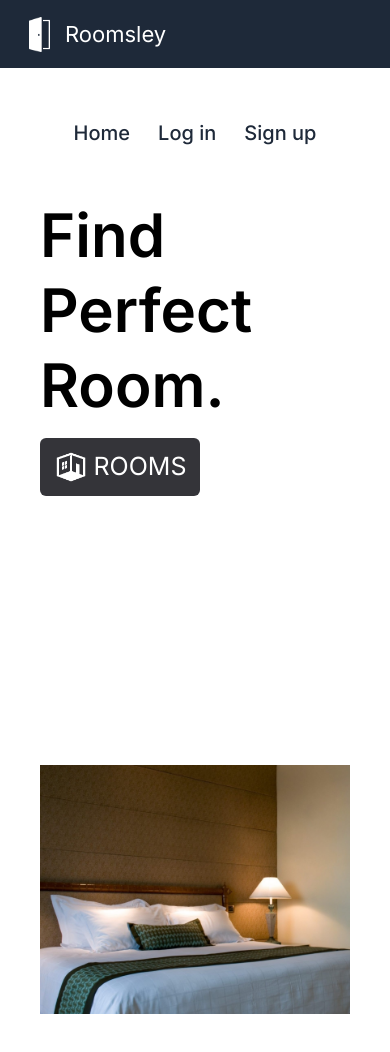
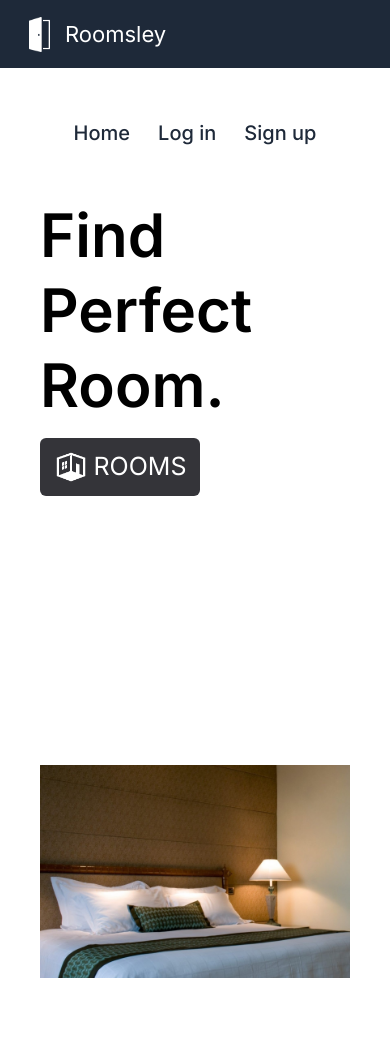
Before and after one commit to rohitkumar893/roomsley, a React (Vite) app: page / in a window 390 px wide. Shown: the top 1052 px of the page. Built offline with nearby package versions, Linux system fonts and the light colour scheme.

Commit message:
fixed image position

```diff
--- a/src/App.css
+++ b/src/App.css
@@ -268,4 +268,8 @@ ul:hover{
     padding-left: 40px;
     padding-right: 40px;
   }
+
+  .roomimg{
+    margin-top: -40px;
+  }
 }
--- a/src/App.jsx
+++ b/src/App.jsx
@@ -34,7 +34,7 @@ function App() {
               </div>
 
               <div>
-                <img src='roomimg.jpg' className='object-cover h-[90%] w-full z-[-1]'></img>
+                <img src='roomimg.jpg' className='roomimg object-cover h-[90%] w-full z-[-1]'></img>
               </div>
              </div>
           </div>
```
